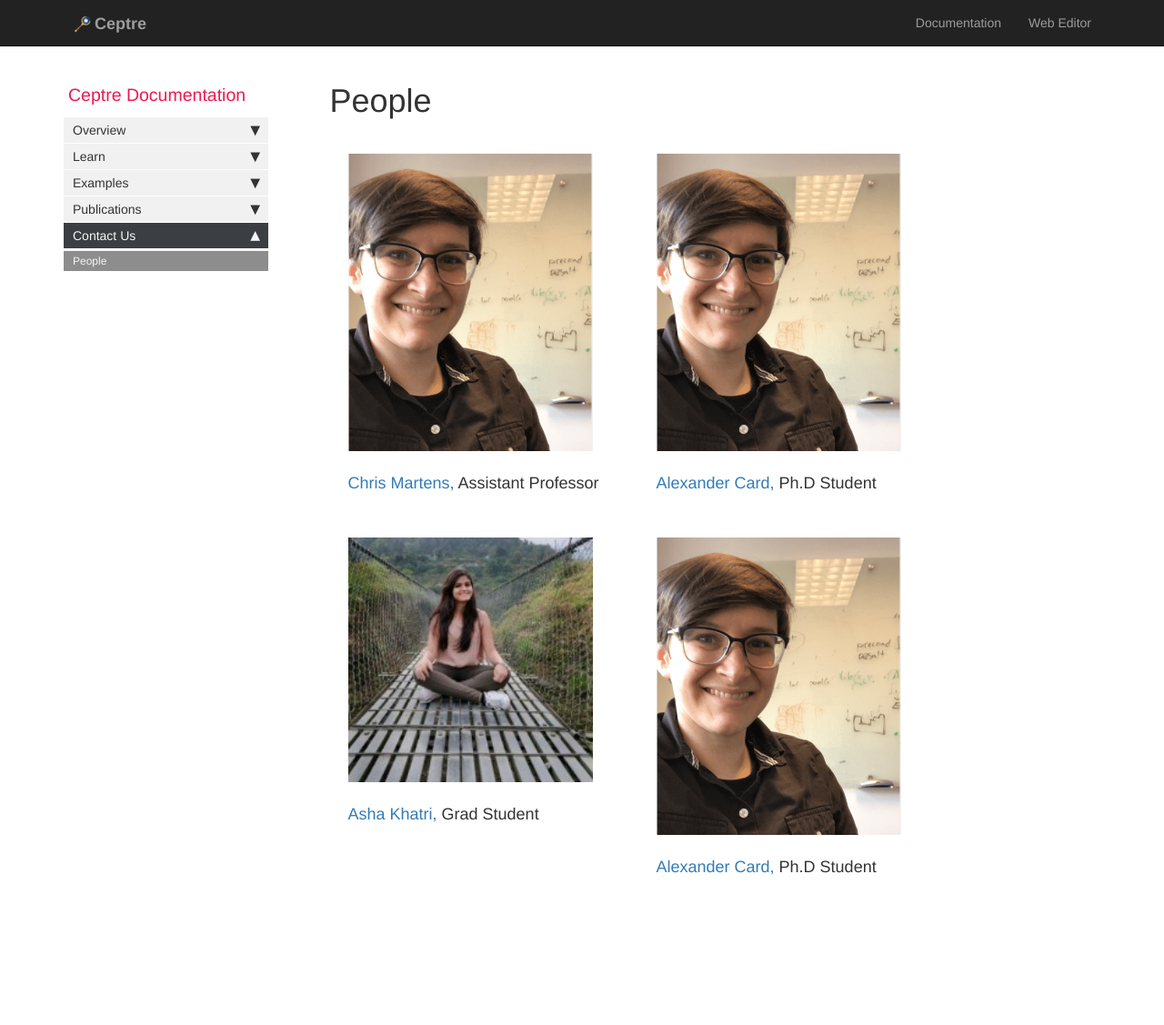
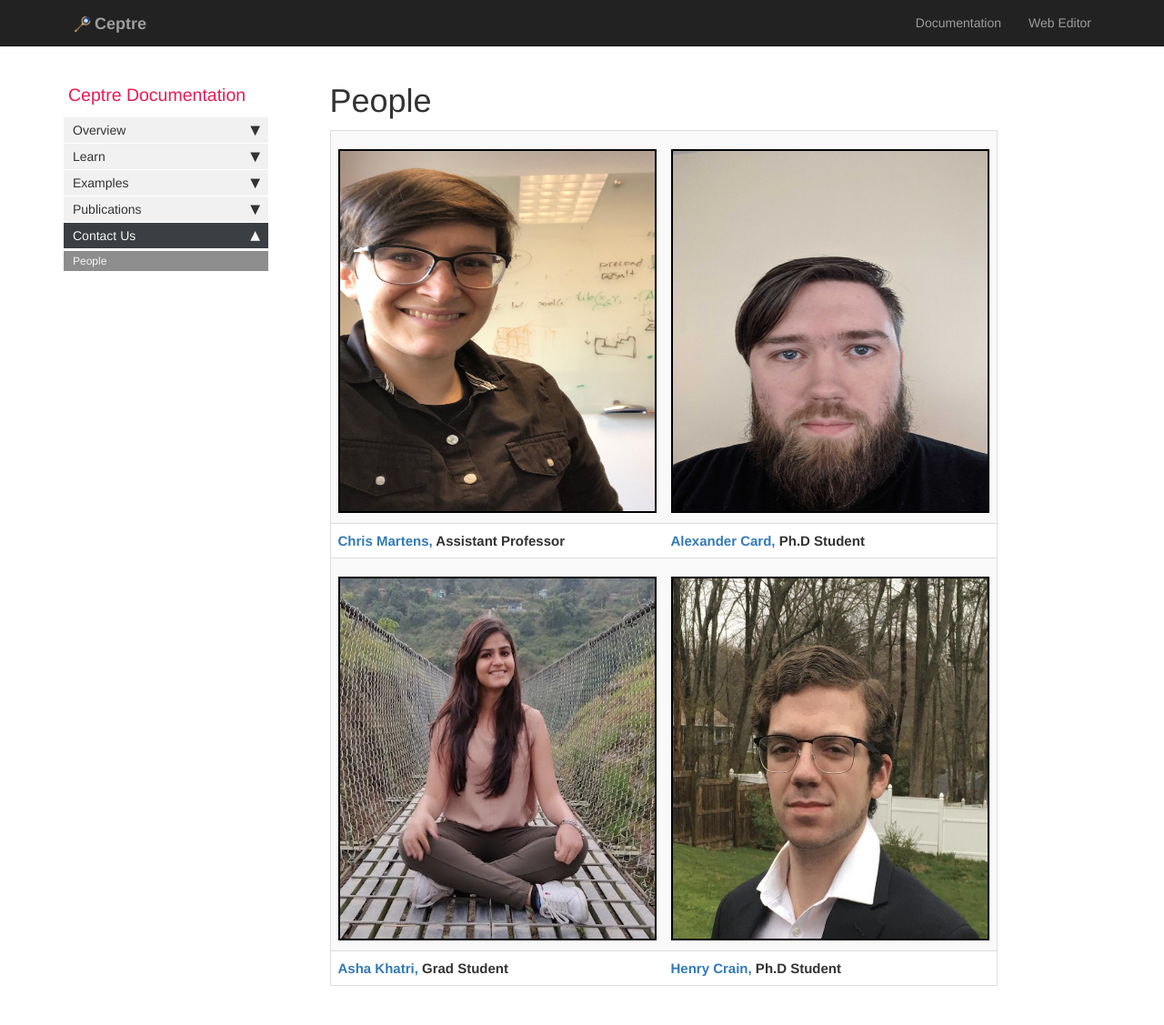
Before and after one commit to ashakhatri007/CeptreDocs, a Jekyll site: the page built from pages/ContactUs/People.html, in a window 1280 px wide. Shown: the whole page at 91% size. Built offline with Jekyll 4.4.1, drawn with Linux system fonts in a browser that asks for light colours; comment, search, counter and statistics services are not loaded; before the commit the page ends 987 px from its top, so only the background shows below that.

Commit message:
Added images and updated contact us page

```diff
--- a/css/customstyles.css
+++ b/css/customstyles.css
@@ -935,6 +935,10 @@ span.soft {
         max-height: 700px;
     }
 }
+img.photo {
+    max-width: 350px;
+    max-height: 400px;
+  }
 
 *:hover > .anchorjs-link {
     transition: color .25s linear;
--- a/css/people.css
+++ b/css/people.css
@@ -1,24 +1,10 @@
-* {
-  box-sizing: border-box;
-}
-.people {
-  zoom: 50%;
+th > img {
+  float: left;
+  border: 2px solid black;
+  margin: 3%;
 }
 
-.column {
-  float: left;
-  width: 40%;
-  padding: 20px;
+img.photo {
+  width: 350px;
+  height: 400px;
 }
-
-/* Clearfix (clear floats) */
-.row::after {
-  content: "";
-  clear: both;
-  display: table;
-}
-.caption {
-  padding: 0px;
-  display: block;
-  font-size: large;
-}
--- a/pages/ContactUs/People.html
+++ b/pages/ContactUs/People.html
@@ -11,29 +11,23 @@ folder: ContactUs
 </head>
 <body>
 
-<div class="row_people">
-  <div class="column">
-    <img class = "people" src="images/ChrisMartens.png" alt="Chris Martens" style="width:90%">
-     <br></br>
-     <span class = "caption"><a href = "https://go.ncsu.edu/martens" target="_blank" rel=“noreferrer noopener”>Chris Martens,</a> Assistant Professor</span>
-  </div>
-  <div class="column">
-    <img class = "people" src="images/ChrisMartens.png" alt="Alexandar Card" style="width:90%">
-    <br></br>
-    <span class = "caption"><a href = "https://go.ncsu.edu/martens" target="_blank" rel=“noreferrer noopener”>Alexander Card,</a> Ph.D Student</span>
-  </div>
-</div>
-<div class="row_people">
-  <div class="column">
-    <img class = "people" src="images/AshaKhatri.jpeg" alt="Asha Khatri" style="width:90%">
-     <br></br>
-     <span class = "caption"><a href = "https://www.linkedin.com/in/asha-khatri-659698139" target="_blank" rel=“noreferrer noopener”>Asha Khatri,</a> Grad Student</span>
-  </div>
-  <div class="column">
-    <img class = "people" src="images/ChrisMartens.png" alt="Alexandar Card" style="width:90%">
-    <br></br>
-    <span class = "caption"><a href = "https://go.ncsu.edu/martens" target="_blank" rel=“noreferrer noopener”>Alexander Card,</a> Ph.D Student</span>
-  </div>
-</div>
+<table id="cover">
+  <tr >
+    <th><img src="images/ChrisMartens.jpg" class = "photo"></th>
+    <th><img src="images/AlexanderCard.jpg" class = "photo"></th>
+  </tr>
+  <tr>
+    <th><a href = "https://go.ncsu.edu/martens" target="_blank" rel=“noreferrer noopener”>Chris Martens,</a> Assistant Professor</th>
+    <th><a href = "http://linkedin.com/in/alexander-card-5811b8b7/" target="_blank" rel=“noreferrer noopener”>Alexander Card,</a> Ph.D Student</th>
+  </tr>
+  <tr>
+    <th><img src="images/AshaKhatri.jpg" class = "photo"></th>
+    <th><img src="images/HenryCrain.jpg" class = "photo"></th>
+  </tr>
+  <tr>
+    <th><a href = "https://www.linkedin.com/in/asha-khatri-659698139/" target="_blank" rel=“noreferrer noopener”>Asha Khatri,</a> Grad Student</th>
+    <th><a href = "https://www.linkedin.com/in/henry-crain-709190153/" target="_blank" rel=“noreferrer noopener”>Henry Crain,</a> Ph.D Student</th>
+  </tr>
+</table>
 
 </body>
```
Also changed, not shown: images/AlexanderCard.jpg (added), images/AshaKhatri.jpeg (deleted), images/AshaKhatri.jpg (added), images/ChrisMartens.jpg (added), images/ChrisMartens.png (deleted), images/HenryCrain.jpg (added), images/favicon.ico (deleted).
